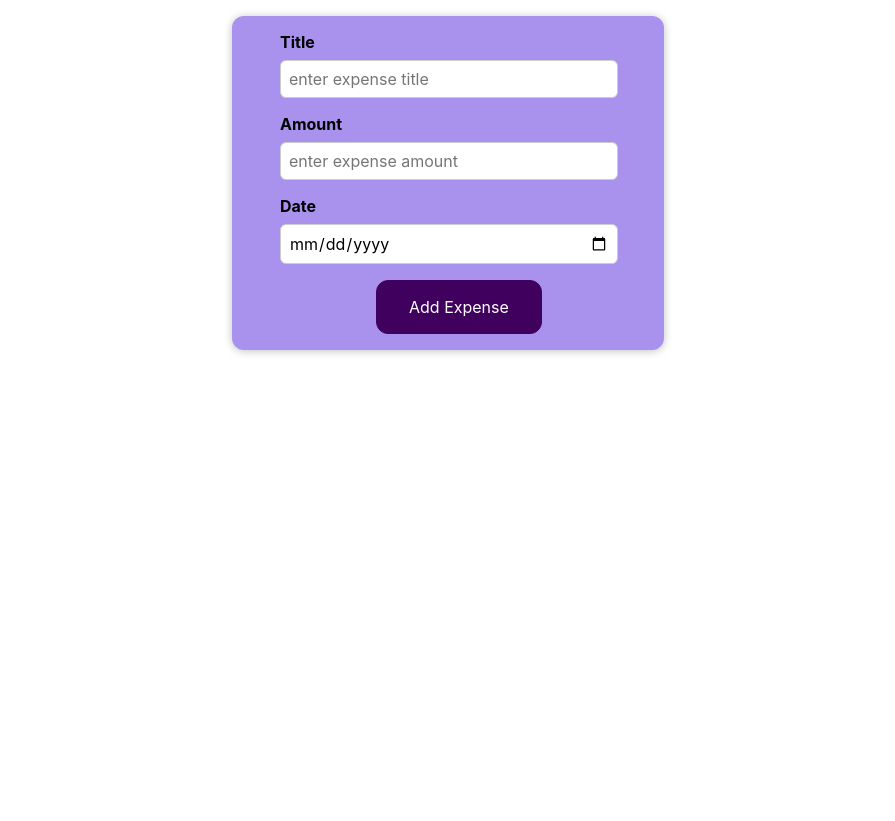
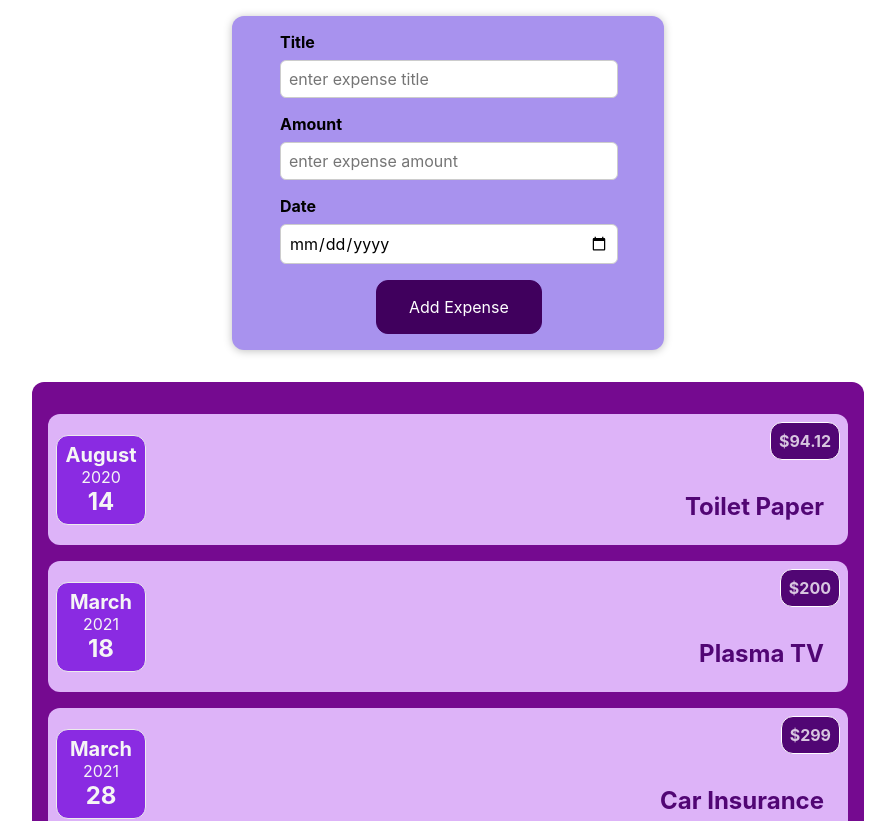
Before and after one commit to nugrezo/expense_tracker_app, a React (Create React App) app: page / in a window 1280 px wide. Shown: the top 821 px of the page, without its empty margins (192-1087 px from the left). Before the commit the page ends 800 px from the top, so only its background shows below. Built offline with nearby package versions, Linux system fonts and the light colour scheme.

Commit message:
Created some components just to display all the dummy expenses under my new expense entry component I also change the date format inside the NewExpenseEntry component because I was having some bugs.

```diff
--- a/src/App.js
+++ b/src/App.js
@@ -1,5 +1,7 @@
+import { useState } from "react";
 import "./App.css";
 import NewExpenseEntry from "./components/DisplayExpenses/NewExpenseEntry/NewExpenseEntry";
+import AllExpenses from "./components/ExpensesList/AllExpenses";
 
 const DUMMY_EXPENSES = [
   {
@@ -28,14 +30,18 @@ const DUMMY_EXPENSES = [
   },
 ];
 
-const userInputHandler = (inputData) => {
-  console.log("input data is ", inputData);
-};
-
 function App() {
+  const [enteredValue, setEnteredValue] = useState(DUMMY_EXPENSES);
+  const userInputHandler = (inputData) => {
+    console.log("userInput is ", inputData);
+    setEnteredValue((prevState) => {
+      return [inputData, ...prevState];
+    });
+  };
   return (
     <div className="App">
       <NewExpenseEntry onUserInput={userInputHandler} />
+      <AllExpenses expenses={enteredValue} />
     </div>
   );
 }
--- a/src/components/DisplayExpenses/NewExpenseEntry/NewExpenseEntry.js
+++ b/src/components/DisplayExpenses/NewExpenseEntry/NewExpenseEntry.js
@@ -13,11 +13,14 @@ const NewExpenseEntry = (props) => {
     event.preventDefault();
     const expenseData = {
       title: enteredTitle,
-      amount: enteredAmount,
-      date: enteredDate,
+      amount: +enteredAmount,
+      date: new Date(enteredDate),
       id: Math.random().toString(),
     };
     props.onUserInput(expenseData);
+    title.current.value = "";
+    amount.current.value = "";
+    date.current.value = "";
   };
 
   return (
--- /dev/null
+++ b/src/components/ExpensesList/AllExpenses.js
@@ -0,0 +1,13 @@
+import React from "react";
+import classes from "./AllExpenses.module.css";
+import ExpenseList from "./ExpenseList";
+
+const AllExpenses = (props) => {
+  return (
+    <div className={classes.expenses}>
+      <ExpenseList items={props.expenses} />
+    </div>
+  );
+};
+
+export default AllExpenses;
--- /dev/null
+++ b/src/components/ExpensesList/AllExpenses.module.css
@@ -0,0 +1,8 @@
+.expenses {
+  padding: 1rem;
+  background-color: rgb(117, 10, 144);
+  margin: 2rem auto;
+  width: 50rem;
+  max-width: 95%;
+  border-radius: 12px;
+}
--- /dev/null
+++ b/src/components/ExpensesList/ExpenseDate.js
@@ -0,0 +1,18 @@
+import React from "react";
+import classes from "./ExpenseDate.module.css";
+
+const ExpenseDate = (props) => {
+  const month = props.date.toLocaleString("en-US", { month: "long" });
+  const day = props.date.toLocaleString("en-US", { day: "2-digit" });
+  const year = props.date.getFullYear();
+
+  return (
+    <div className={classes.expense_date}>
+      <div className={classes.expense_date_month}>{month}</div>
+      <div className={classes.expense_date_year}>{year}</div>
+      <div className={classes.expense_date_day}>{day}</div>
+    </div>
+  );
+};
+
+export default ExpenseDate;
--- /dev/null
+++ b/src/components/ExpensesList/ExpenseDate.module.css
@@ -0,0 +1,25 @@
+.expense_date {
+  display: flex;
+  flex-direction: column;
+  width: 5.5rem;
+  height: 5.5rem;
+  border: 1px solid #ececec;
+  background-color: blueviolet;
+  color: whitesmoke;
+  border-radius: 12px;
+  justify-content: center;
+}
+
+.expense_date_month {
+  font-size: 1.25rem;
+  font-weight: bold;
+}
+
+.expense_date_year {
+  font-size: 1rem;
+}
+
+.expense_date_day {
+  font-size: 1.5rem;
+  font-weight: bold;
+}
--- /dev/null
+++ b/src/components/ExpensesList/ExpenseItems.js
@@ -0,0 +1,19 @@
+import React from "react";
+import ExpenseDate from "./ExpenseDate";
+import classes from "./ExpenseItems.module.css";
+
+const ExpenseItems = (props) => {
+  return (
+    <li>
+      <div className={classes.expense_item}>
+        <ExpenseDate date={props.date} />
+        <div className={classes.expense_item_description}>
+          <h2>{props.title}</h2>
+          <div className={classes.expense_item_price}>${props.amount}</div>
+        </div>
+      </div>
+    </li>
+  );
+};
+
+export default ExpenseItems;
--- /dev/null
+++ b/src/components/ExpensesList/ExpenseItems.module.css
@@ -0,0 +1,52 @@
+.expense_item {
+  display: flex;
+  justify-content: space-between;
+  align-items: center;
+  padding: 0.5rem;
+  margin: 1rem 0;
+  background-color: #ddb3f8;
+  border-radius: 12px;
+}
+
+.expense_item_description {
+  display: flex;
+  flex-direction: column;
+  gap: 1rem;
+  align-items: flex-end;
+  flex-flow: column-reverse;
+  justify-content: flex-start;
+  flex: 1;
+}
+
+.expense_item h2 {
+  color: #510674;
+  font-size: 1.5rem;
+  flex: 1;
+  margin: 1rem;
+}
+
+.expense_item_price {
+  font-size: 1rem;
+  font-weight: bold;
+  color: #d8c6e0;
+  background-color: #510674;
+  border: 1px solid white;
+  padding: 0.5rem;
+  border-radius: 12px;
+}
+
+@media (min-width: 580px) {
+  .expense-item__description {
+    flex-direction: row;
+    align-items: center;
+    justify-content: flex-start;
+    flex: 1;
+  }
+  .expense-item__description h2 {
+    font-size: 1.25rem;
+  }
+  .expense-item__price {
+    font-size: 1.5rem;
+    padding: 0.5rem 1.5rem;
+  }
+}
--- /dev/null
+++ b/src/components/ExpensesList/ExpenseList.js
@@ -0,0 +1,23 @@
+import React from "react";
+import ExpenseItems from "./ExpenseItems";
+import classes from "./ExpenseList.module.css";
+
+const ExpenseList = (props) => {
+  return (
+    <ul className={classes.expense_list}>
+      {props.items.map((expense) => {
+        return (
+          <ExpenseItems
+            key={expense.id}
+            id={expense.id}
+            title={expense.title}
+            amount={expense.amount}
+            date={expense.date}
+          />
+        );
+      })}
+    </ul>
+  );
+};
+
+export default ExpenseList;
--- /dev/null
+++ b/src/components/ExpensesList/ExpenseList.module.css
@@ -0,0 +1,4 @@
+.expense_list {
+  list-style: none;
+  padding: 0;
+}
```
